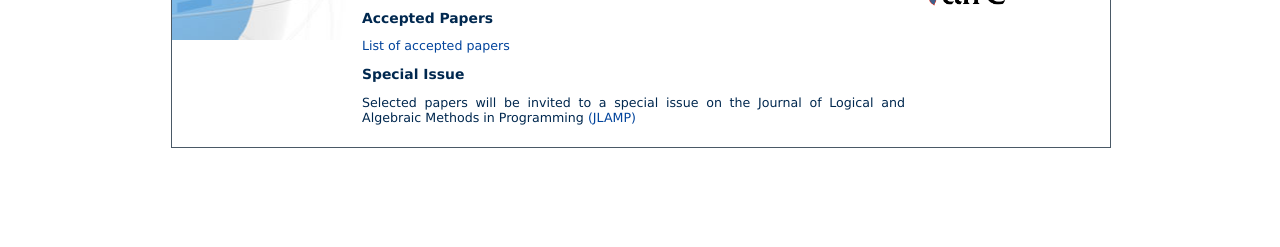
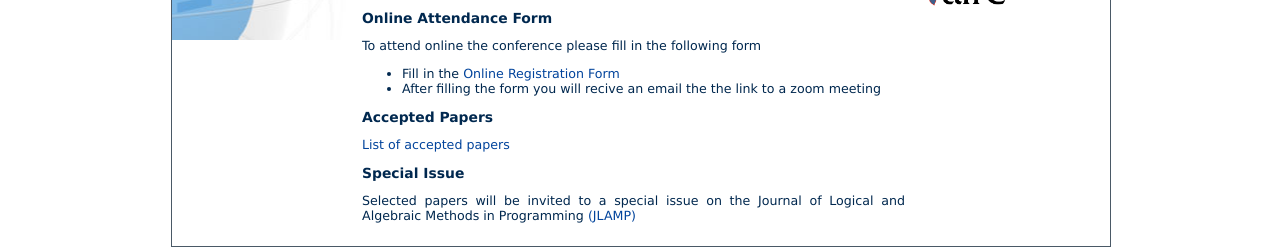
Before and after one commit to reversible-computation-2022/reversible-computation-2022.github, a plain HTML site: page index.html in a window 1280 px wide. Shown: the part 744-991 px from the top of the page. Before the commit the page ends 892 px from the top, so only its background shows below. Drawn offline with Linux system fonts and the light colour scheme.

Commit message:
added form

```diff
--- a/index.html
+++ b/index.html
@@ -119,6 +119,15 @@ All accepted papers will be included in the conference proceedings and published
         Registration Form</a> </li>
       <li> After filling the form you will recive (in 5 days) a payment order from the Italian Public Admisistration (PagoPA)</li>
   </ul>
+
+  <h2> Online Attendance Form</h2>
+  <p> To attend online the conference please fill in the following form
+    <ul>
+        <li> Fill in the <a href ="  https://docs.google.com/forms/d/e/1FAIpQLScbGSqY6jCHUFGnxkxU3q0ZyH_uhGRS8-nR_UL3g4OmHPzwXQ/viewform?usp=sf_link
+" >
+          Online Registration Form</a> </li>
+        <li> After filling the form you will recive an email the the link to a zoom meeting</li>
+    </ul>
 <h2> Accepted Papers</h2>
 <p> <a href ="./accepted.html" >List of accepted papers</a></p>
  <h2>Special Issue </h2>
```
